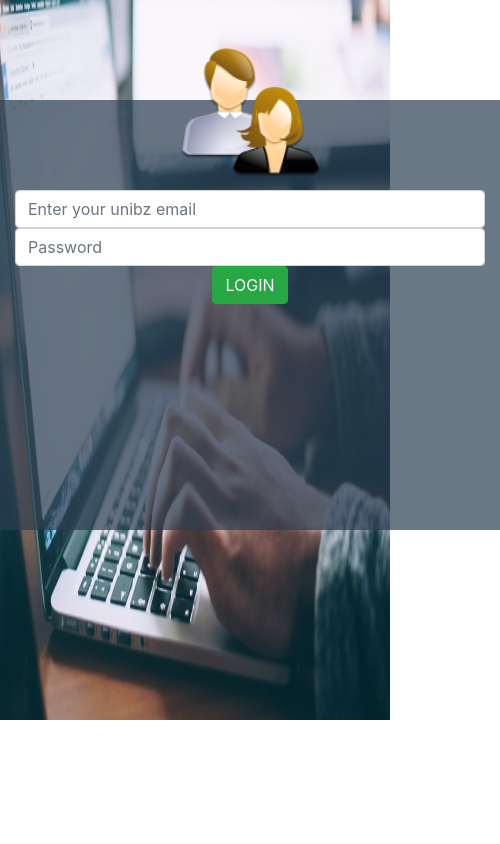
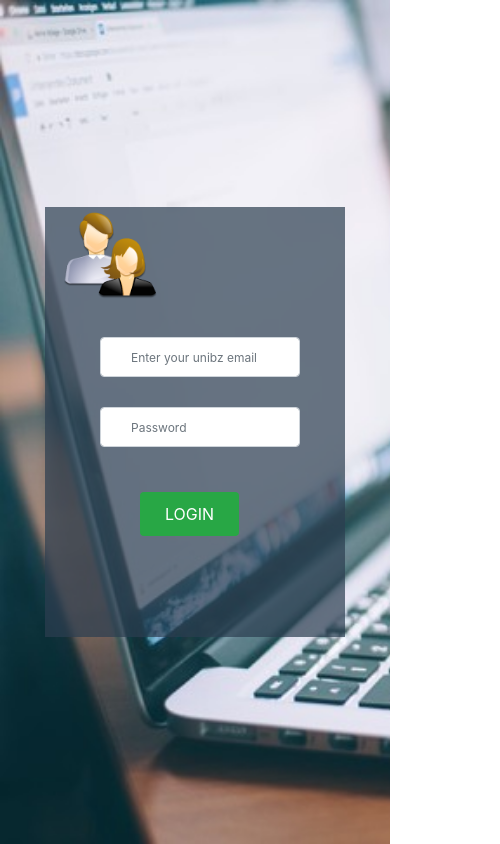
Before and after one commit to a-crea/wie-bi04, a plain HTML site: page public/index.html in a window 390 px wide. Shown: the whole page, 500 px wide, since content can reach past the window. Drawn offline with nearby package versions, Linux system fonts and the light colour scheme; some packages are replaced by stand-ins of ours.

Commit message:
Fixed style

```diff
--- a/public/style/style.css
+++ b/public/style/style.css
@@ -1,49 +1,75 @@
-
-body{
+body {
   background-image: url("../img/background-login.jpg");
   background-repeat: no-repeat;
- background-size: 100% 720px;
+  background-size: cover;
+  display: flex;
+  justify-content: center;
+  align-items: center;
 }
 
-.container{
+.container {
   width: 500px;
   height: 430px;
- text-align: center;
- margin: 0 auto;
- background-color: rgba(44, 62, 80,0.7);
- margin-top: 100px;
+  background-color: rgba(44, 62, 80, 0.7);
+  display: inline-block;
+  justify-content: center;
+  align-items: center;
 }
 
-.container img{
- width: 150px;
- height: 150px;
- margin-top: -60px;
+.container img {
+  max-width: 150px;
+  max-height: 150px;
+  position: relative;
 }
 
-
-input[type="text"],input[type="password"]{
+input[id="email"],
+input[id="password"] {
   margin-top: 30px;
   height: 45px;
   width: 300px;
   font-size: 18px;
- margin-bottom: 20px;
+  margin-bottom: 30px;
   background-color: #fff;
- padding-left: 40px;
+  padding-left: 30px;
+ margin-left: 85px;
 }
 
-.form-input::before{
- padding-left: 07px;
- padding-top: 40px;
- position: absolute;
- font-size: 35px;
- color: #2980b9;
+#btn-login {
+  padding: 10px 25px;
+ margin-top: 15px;
+ margin-left: 180px;
+  border: none;
+  color: #fff;
 }
 
+@media only screen and (max-width: 600px) {
+  .container {
+    max-width: 300px;
 
-.btn-login{
- padding: 15px 30px;
- margin-top: 30px;;
+  }
+
+  .container img {
+    width: 100px;
+    height: 100px;
+  }
+
+  input[id="email"],
+input[id="password"] {
+  margin-top: 30px;
+  height: 40px;
+  width: 200px;
+  font-size: 12px;
+  margin-bottom: 30px;
+  background-color: #fff;
+  padding-left: 30px;
+ margin-left: 40px;
+}
+
+#btn-login {
+  padding: 10px 25px;
+ margin-top: 15px;
+ margin-left: 80px;
   border: none;
- background-color: #27ae60;
   color: #fff;
 }
+}
```
Lines whose indentation alone changed are shown as unchanged.
